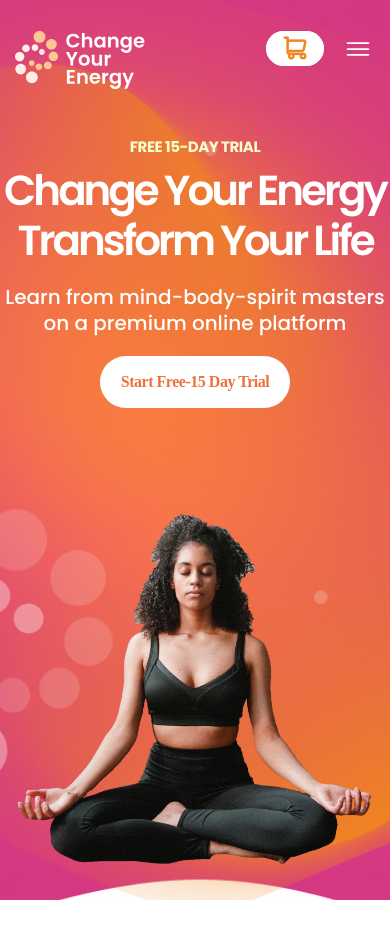
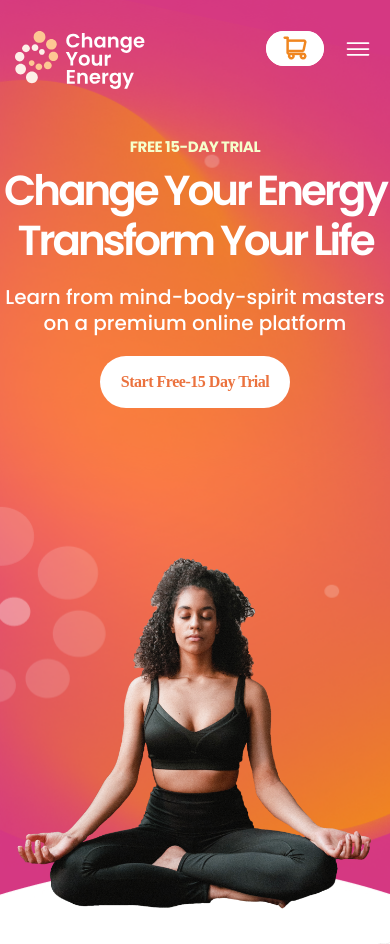
Before and after one commit to ShadePrima/energy_app, a React (Create React App) app: page / in a window 390 px wide. Before the commit the page ends 900 px from the top, so only its background shows below. Built offline with nearby package versions, Linux system fonts and the light colour scheme.

Commit message:
hot fix mobile girl

```diff
--- a/src/components/header/Header.module.scss
+++ b/src/components/header/Header.module.scss
@@ -117,6 +117,14 @@
   @media (max-width: 425px) {
     display: block;
     position: relative;
-    top: 82px;
+    top: 116px;
+  }
+
+  @media (max-width: 410px) {
+    top: 126px;
+  }
+
+  @media (max-width: 375px) {
+    top: 77px;
   }
 }
```
Also changed, not shown: src/assets/images/bg-mobile.png.
